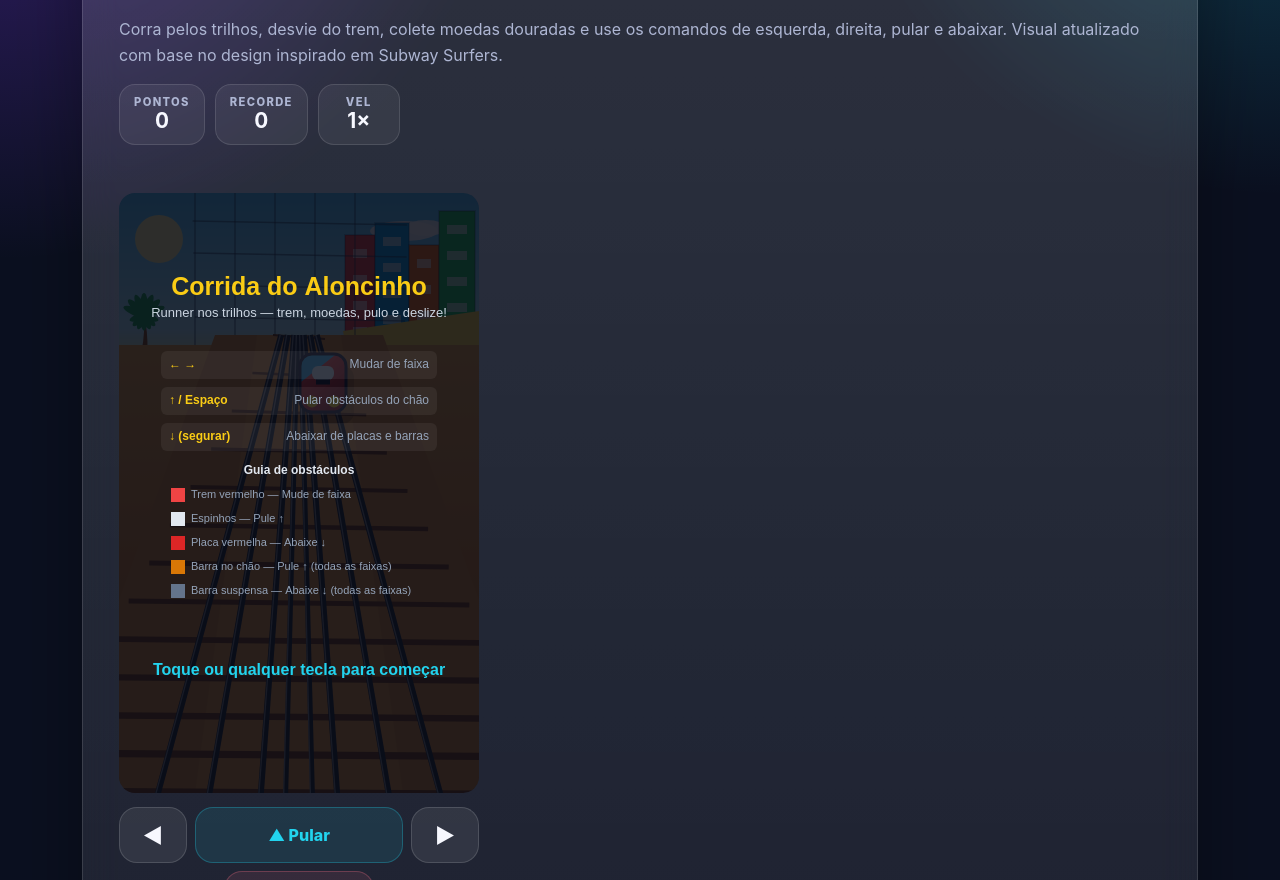
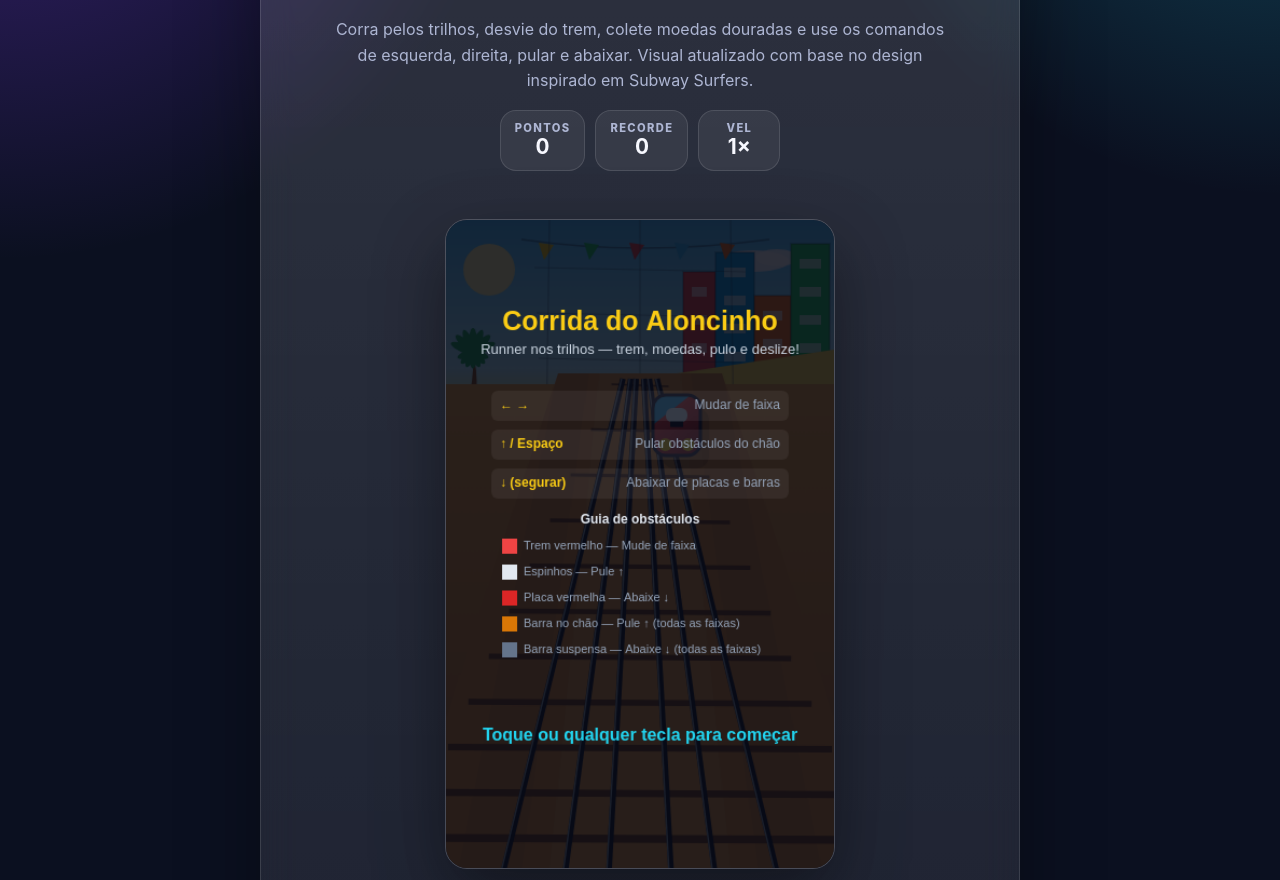
Before and after one commit to Aloncio05/Jogos, a website: page runner.html in a window 1280 px wide. Shown: the part 252-1132 px from the top of the page. Drawn offline with Linux system fonts and the light colour scheme; a web font is replaced by a local one.

Commit message:
style: refina visual da corrida

```diff
--- a/runner.html
+++ b/runner.html
@@ -15,7 +15,7 @@
   </header>
 
   <main class="game-page-main">
-    <section class="game-panel" aria-labelledby="runner-title">
+    <section class="game-panel runner-game-panel" aria-labelledby="runner-title">
       <div class="game-header">
         <div>
           <p class="eyebrow">Jogo 10</p>
--- a/runner.js
+++ b/runner.js
@@ -254,7 +254,7 @@ function drawRoad() {
   const spd = baseSpeed + (P.turbo>0 ? 2 : 0);
 
   const sky = ctx.createLinearGradient(0, 0, 0, 190);
-  sky.addColorStop(0, '#53c7ff'); sky.addColorStop(0.72, '#b9efff'); sky.addColorStop(1, '#fce06b');
+  sky.addColorStop(0, '#4dc3ff'); sky.addColorStop(0.72, '#baf1ff'); sky.addColorStop(1, '#ffdc62');
   ctx.fillStyle = sky; ctx.fillRect(0, 0, W, 190);
 
   ctx.fillStyle = '#fff6a8'; ctx.beginPath(); ctx.arc(40, 46, 24, 0, Math.PI * 2); ctx.fill();
@@ -264,55 +264,73 @@ function drawRoad() {
 
   // Left greenery and right colorful buildings/yellow wall, matching the reference composition.
   drawPalm(25, 122, 0.55);
-  drawBuilding(226, 42, 30, 108, '#ef4444');
-  drawBuilding(256, 30, 34, 128, '#0ea5e9');
-  drawBuilding(290, 52, 30, 104, '#f97316');
-  drawBuilding(320, 18, 36, 142, '#22c55e');
+  drawBuilding(220, 48, 30, 108, '#ef4444');
+  drawBuilding(250, 30, 36, 132, '#0ea5e9');
+  drawBuilding(286, 70, 34, 92, '#f97316');
+  drawBuilding(320, 22, 36, 140, '#22c55e');
   ctx.fillStyle = '#ffd84d';
-  ctx.beginPath(); ctx.moveTo(224, 138); ctx.lineTo(W, 118); ctx.lineTo(W, 270); ctx.lineTo(240, 228); ctx.closePath(); ctx.fill();
+  ctx.beginPath(); ctx.moveTo(214, 142); ctx.lineTo(W, 120); ctx.lineTo(W, 268); ctx.lineTo(238, 230); ctx.closePath(); ctx.fill();
   ctx.fillStyle = 'rgba(192,117,22,0.2)'; ctx.fillRect(248, 164, 112, 8);
   drawPalm(340, 184, 0.55);
 
-  // Hanging train wires.
-  ctx.strokeStyle = 'rgba(32,55,78,0.5)'; ctx.lineWidth = 1.4;
-  [76, 116, 156, 196, 236].forEach(x => {
-    ctx.beginPath(); ctx.moveTo(x, 0); ctx.lineTo(projectX(x, 470), 470); ctx.stroke();
+  // Festive flags near the top, like a subway-runner street.
+  ctx.strokeStyle = 'rgba(28,43,65,0.42)'; ctx.lineWidth = 1.4;
+  ctx.beginPath(); ctx.moveTo(70, 18); ctx.quadraticCurveTo(180, 34, 300, 18); ctx.stroke();
+  ['#facc15', '#22c55e', '#ef4444', '#38bdf8', '#f97316'].forEach((color, i) => {
+    const fx = 86 + i * 42;
+    ctx.fillStyle = color;
+    ctx.beginPath(); ctx.moveTo(fx, 21); ctx.lineTo(fx + 14, 23); ctx.lineTo(fx + 5, 37); ctx.closePath(); ctx.fill();
   });
-  for (let y = 28; y < 150; y += 32) {
+
+  // Light overhead structure. Sparse lines avoid the ugly grid look.
+  ctx.strokeStyle = 'rgba(32,55,78,0.32)'; ctx.lineWidth = 1.2;
+  [96, 180, 264].forEach(x => {
+    ctx.beginPath(); ctx.moveTo(x, 0); ctx.lineTo(projectX(x, 500), 500); ctx.stroke();
+  });
+  [44, 86, 128].forEach(y => {
     const t = perspectiveT(y + 180);
-    ctx.beginPath(); ctx.moveTo(72 + t * 8, y); ctx.lineTo(290 - t * 8, y + 4); ctx.stroke();
-  }
+    ctx.beginPath(); ctx.moveTo(78 + t * 16, y); ctx.lineTo(282 - t * 16, y + 4); ctx.stroke();
+  });
 
   const dirt = ctx.createLinearGradient(0, 152, 0, H);
-  dirt.addColorStop(0, '#e7a247'); dirt.addColorStop(0.58, '#cf7f30'); dirt.addColorStop(1, '#9f581f');
+  dirt.addColorStop(0, '#efa33e'); dirt.addColorStop(0.62, '#d58631'); dirt.addColorStop(1, '#a96022');
   ctx.fillStyle = dirt; ctx.fillRect(0, 152, W, H - 152);
 
   // Track bed shaped like the screenshot: narrow at horizon, wide at the bottom.
-  ctx.fillStyle = '#d78937';
-  ctx.beginPath(); ctx.moveTo(96, HORIZON_Y); ctx.lineTo(264, HORIZON_Y); ctx.lineTo(W + 70, H); ctx.lineTo(-70, H); ctx.closePath(); ctx.fill();
-  ctx.fillStyle = 'rgba(255,218,107,0.16)';
-  ctx.beginPath(); ctx.moveTo(138, HORIZON_Y); ctx.lineTo(222, HORIZON_Y); ctx.lineTo(284, H); ctx.lineTo(76, H); ctx.closePath(); ctx.fill();
+  ctx.fillStyle = '#d98a35';
+  ctx.beginPath(); ctx.moveTo(104, HORIZON_Y); ctx.lineTo(256, HORIZON_Y); ctx.lineTo(W + 46, H); ctx.lineTo(-46, H); ctx.closePath(); ctx.fill();
+  ctx.fillStyle = 'rgba(255,226,126,0.15)';
+  ctx.beginPath(); ctx.moveTo(142, HORIZON_Y); ctx.lineTo(218, HORIZON_Y); ctx.lineTo(264, H); ctx.lineTo(96, H); ctx.closePath(); ctx.fill();
+  ctx.fillStyle = 'rgba(123,66,22,0.12)';
+  ctx.beginPath(); ctx.moveTo(104, HORIZON_Y); ctx.lineTo(132, HORIZON_Y); ctx.lineTo(70, H); ctx.lineTo(12, H); ctx.closePath(); ctx.fill();
+  ctx.beginPath(); ctx.moveTo(228, HORIZON_Y); ctx.lineTo(256, HORIZON_Y); ctx.lineTo(348, H); ctx.lineTo(290, H); ctx.closePath(); ctx.fill();
 
   // Dormentes moving toward the camera.
-  for (let y = ((frame * spd * 1.35) % 38) + HORIZON_Y; y < H + 30; y += 38) {
+  for (let y = ((frame * spd * 1.22) % 42) + HORIZON_Y + 10; y < H + 30; y += 42) {
     const t = perspectiveT(y);
-    const half = 26 + t * 178;
-    ctx.strokeStyle = '#744116'; ctx.lineWidth = 2 + t * 4;
-    ctx.beginPath(); ctx.moveTo(VANISH_X - half, y); ctx.lineTo(VANISH_X + half, y + 4); ctx.stroke();
+    const half = 22 + t * 148;
+    ctx.strokeStyle = '#6e3f18'; ctx.lineWidth = 1.6 + t * 4.2;
+    ctx.beginPath(); ctx.moveTo(VANISH_X - half, y); ctx.lineTo(VANISH_X + half, y + 2); ctx.stroke();
   }
 
-  // Three railway lanes, each with two rails converging to the same vanishing point.
-  const bottomRails = [32, 86, 140, 166, 194, 220, 274, 328];
-  bottomRails.forEach((bottomX, index) => {
-    const horizonX = VANISH_X + (bottomX - VANISH_X) * 0.12;
-    ctx.strokeStyle = '#1f2933'; ctx.lineWidth = index === 3 || index === 4 ? 5 : 6;
-    ctx.beginPath(); ctx.moveTo(horizonX, HORIZON_Y); ctx.lineTo(bottomX, H + 26); ctx.stroke();
-    ctx.strokeStyle = 'rgba(255,255,255,0.42)'; ctx.lineWidth = 1.3;
-    ctx.beginPath(); ctx.moveTo(horizonX - 1, HORIZON_Y); ctx.lineTo(bottomX - 2, H + 26); ctx.stroke();
+  // Three clean tracks. Each lane has only two rails, with enough gap to read well.
+  const trackPairs = [
+    [48, 108],
+    [150, 210],
+    [252, 312],
+  ];
+  trackPairs.forEach(pair => {
+    pair.forEach(bottomX => {
+      const horizonX = VANISH_X + (bottomX - VANISH_X) * 0.12;
+      ctx.strokeStyle = '#111827'; ctx.lineWidth = 5.2;
+      ctx.beginPath(); ctx.moveTo(horizonX, HORIZON_Y + 5); ctx.lineTo(bottomX, H + 24); ctx.stroke();
+      ctx.strokeStyle = '#8fa0aa'; ctx.lineWidth = 1.4;
+      ctx.beginPath(); ctx.moveTo(horizonX - 1.2, HORIZON_Y + 5); ctx.lineTo(bottomX - 2, H + 24); ctx.stroke();
+    });
   });
 
-  // Small train parked in the distance like the reference.
-  drawTrainShape(204, 190, 46, 58);
+  // Small train in the distance, not blocking the whole view.
+  drawTrainShape(214, 190, 44, 56);
 
   // Turbo speed lines on sides
   if (P.turbo > 0) {
--- a/styles.css
+++ b/styles.css
@@ -3433,7 +3433,9 @@ body.card-match-active {
   display: flex;
   gap: 10px;
   flex-wrap: wrap;
-  margin: 12px 0 8px;
+  justify-content: center;
+  margin: 12px auto 8px;
+  width: min(100%, 430px);
 }
 
 .runner-hud-item {
@@ -3497,9 +3499,12 @@ body.card-match-active {
 
 #runner-canvas {
   display: block;
-  width: min(100%, 360px);
+  width: min(100%, 390px);
   aspect-ratio: 360 / 600;
-  border-radius: 16px;
+  margin: 0 auto;
+  border: 1px solid rgba(255, 255, 255, 0.18);
+  border-radius: 22px;
+  box-shadow: 0 26px 70px rgba(0, 0, 0, 0.42);
   outline: none;
   cursor: pointer;
   touch-action: none;
@@ -3509,8 +3514,8 @@ body.card-match-active {
   display: flex;
   flex-direction: column;
   gap: 8px;
-  margin-top: 14px;
-  width: min(100%, 360px);
+  margin: 14px auto 0;
+  width: min(100%, 390px);
 }
 
 .runner-btn-row {
@@ -3576,6 +3581,22 @@ body.card-match-active {
   text-align: center;
 }
 
+.runner-game-panel {
+  width: min(100%, 760px);
+  text-align: center;
+}
+
+.runner-game-panel .game-header {
+  justify-content: center;
+}
+
+.runner-game-panel .status {
+  max-width: 620px;
+  margin-right: auto;
+  margin-left: auto;
+}
+
+
 @media (max-width: 400px) {
   .runner-btn { flex-basis: 56px; min-height: 50px; font-size: 1.1rem; }
   .runner-btn--jump, .runner-btn--crouch { font-size: 0.88rem; }
```
